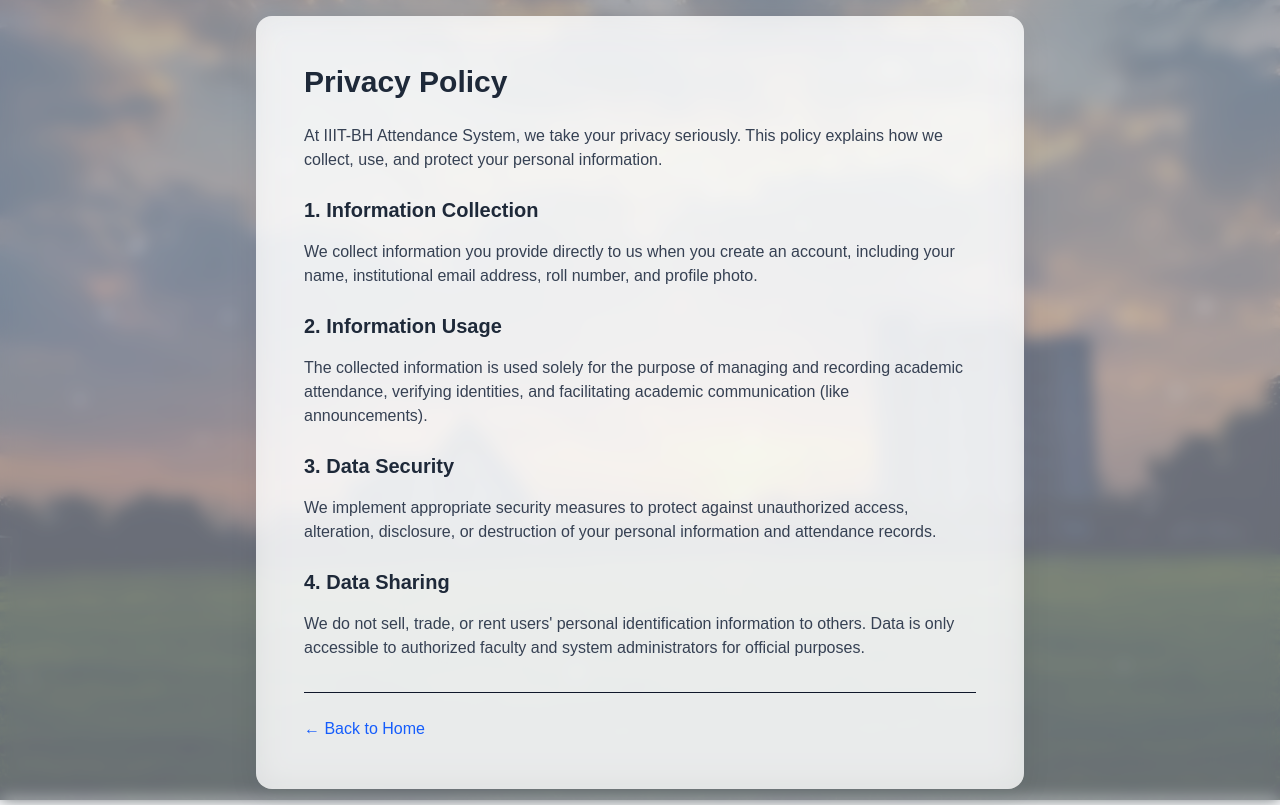
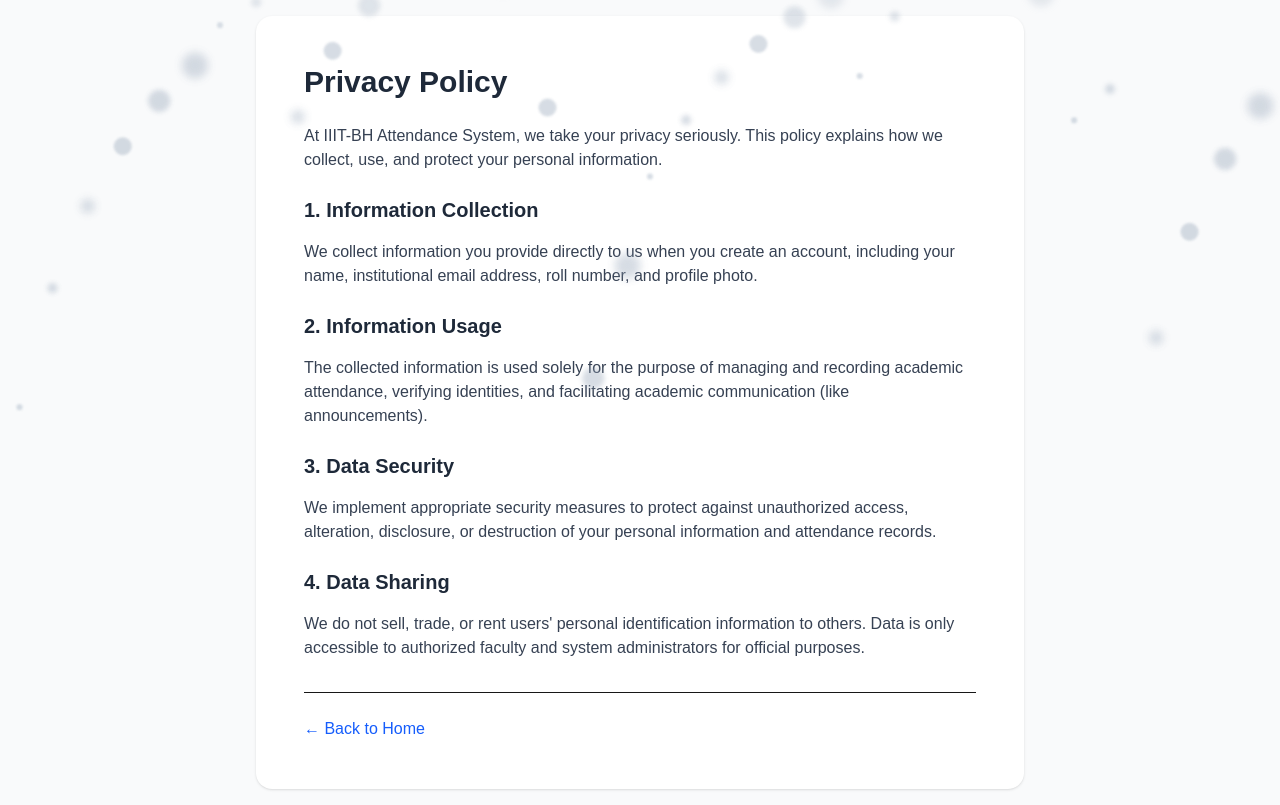
Before and after one commit to Clizerd-iiit/iiitbh-attendance, a Next.js app: page /privacy in a window 1280 px wide. Built offline with nearby package versions, Linux system fonts and the light colour scheme.

Commit message:
revert(ui): restore solid theme dashboards while retaining ambient smoke loop animation

```diff
--- a/src/app/auth/login/page.tsx
+++ b/src/app/auth/login/page.tsx
@@ -50,6 +50,30 @@
 
   return (
     <div className="min-h-screen relative flex items-center justify-center p-4 overflow-hidden">
+      {/* ── Background Scenery Layer (IIIT Bhagalpur Campus) ── */}
+      <div className="absolute inset-0 pointer-events-none select-none z-0">
+        <Image
+          src="/iiitbh-campus.jpg"
+          alt="IIIT Bhagalpur Campus"
+          role="presentation"
+          fill
+          priority
+          className="object-cover object-center scale-105 filter contrast-125 brightness-90 dark:brightness-60 transition-all duration-700"
+        />
+
+        {/* Dynamic Architectural Frosted Gradient Overlay */}
+        <div className="absolute inset-0 bg-gradient-to-t from-slate-950/70 via-blue-950/35 to-slate-900/50 dark:from-[#120e0b]/92 dark:via-[#1f1712]/75 dark:to-[#120e0b]/85 transition-colors duration-500" />
+
+        {/* Artistic line sketch overlay texture */}
+        <div
+          className="absolute inset-0 opacity-20 mix-blend-screen pointer-events-none bg-center bg-cover"
+          style={{
+            backgroundImage: 'radial-gradient(circle at center, rgba(255,255,255,0.22) 1px, transparent 1px)',
+            backgroundSize: '24px 24px',
+          }}
+        />
+      </div>
+
       {/* ── Top Bar with Theme Toggle ── */}
       <div className="absolute top-4 right-4 z-30">
         <ThemeToggle className="glass-panel" />
--- a/src/app/globals.css
+++ b/src/app/globals.css
@@ -3,8 +3,8 @@
 @custom-variant dark (&:where(.dark, .dark *));
 
 :root {
-  --background: transparent;
-  --foreground: #0f172a;
+  --background: #ffffff;
+  --foreground: #171717;
 }
 
 @theme inline {
@@ -18,90 +18,29 @@
 /* DARK BROWNISH THEME (RICH ESPRESSO & WARM SAND)                    */
 /* ------------------------------------------------------------------ */
 html.dark {
-  --background: transparent;
+  --background: #17120e;
   --foreground: #f6eee5;
   color-scheme: dark;
 }
 
 html.dark body {
-  background-color: transparent !important;
+  background-color: #17120e !important;
   color: #f6eee5 !important;
 }
 
-/* Sidebar & Navigation Frosted Glass */
-.sidebar-glass {
-  background-color: rgba(255, 255, 255, 0.75) !important;
-  backdrop-filter: blur(20px) saturate(180%);
-  -webkit-backdrop-filter: blur(20px) saturate(180%);
-  border-right: 1px solid rgba(255, 255, 255, 0.45) !important;
-  box-shadow: 4px 0 25px rgba(15, 23, 42, 0.08);
+html.dark .bg-white {
+  background-color: #241c16 !important;
+  color: #f6eee5 !important;
+  border-color: #3d3026 !important;
 }
 
-html.dark .sidebar-glass {
-  background-color: rgba(26, 20, 16, 0.78) !important;
-  backdrop-filter: blur(20px) saturate(180%);
-  -webkit-backdrop-filter: blur(20px) saturate(180%);
-  border-right: 1px solid rgba(85, 65, 50, 0.55) !important;
-  box-shadow: 4px 0 30px rgba(0, 0, 0, 0.5);
-}
-
-.navbar-top-glass {
-  background-color: rgba(255, 255, 255, 0.8) !important;
-  backdrop-filter: blur(16px) saturate(180%);
-  -webkit-backdrop-filter: blur(16px) saturate(180%);
-  border-bottom: 1px solid rgba(255, 255, 255, 0.45) !important;
-  box-shadow: 0 4px 20px rgba(15, 23, 42, 0.06);
-}
-
-html.dark .navbar-top-glass {
-  background-color: rgba(26, 20, 16, 0.82) !important;
-  backdrop-filter: blur(16px) saturate(180%);
-  -webkit-backdrop-filter: blur(16px) saturate(180%);
-  border-bottom: 1px solid rgba(85, 65, 50, 0.55) !important;
-  box-shadow: 0 4px 20px rgba(0, 0, 0, 0.45);
-}
-
-/* Global Glassmorphic Card & Panel Overrides */
-.bg-white {
-  background-color: rgba(255, 255, 255, 0.76) !important;
-  backdrop-filter: blur(16px) saturate(170%);
-  -webkit-backdrop-filter: blur(16px) saturate(170%);
-  border-color: rgba(255, 255, 255, 0.45) !important;
-  box-shadow: 0 8px 30px rgba(15, 23, 42, 0.08);
-}
-
-html.dark .bg-white {
-  background-color: rgba(36, 28, 22, 0.78) !important;
-  backdrop-filter: blur(16px) saturate(170%);
-  -webkit-backdrop-filter: blur(16px) saturate(170%);
-  border-color: rgba(85, 65, 50, 0.5) !important;
-  box-shadow: 0 8px 30px rgba(0, 0, 0, 0.35);
+html.dark .bg-gray-50 {
+  background-color: #1a1410 !important;
   color: #f6eee5 !important;
 }
 
-.bg-gray-50 {
-  background-color: rgba(248, 250, 252, 0.42) !important;
-  backdrop-filter: blur(8px);
-  -webkit-backdrop-filter: blur(8px);
-}
-
-html.dark .bg-gray-50 {
-  background-color: rgba(22, 17, 13, 0.55) !important;
-  backdrop-filter: blur(8px);
-  -webkit-backdrop-filter: blur(8px);
-  color: #f6eee5 !important;
-}
-
-.bg-gray-100 {
-  background-color: rgba(241, 245, 249, 0.65) !important;
-  backdrop-filter: blur(10px);
-  -webkit-backdrop-filter: blur(10px);
-}
-
 html.dark .bg-gray-100 {
-  background-color: rgba(46, 36, 28, 0.72) !important;
-  backdrop-filter: blur(10px);
-  -webkit-backdrop-filter: blur(10px);
+  background-color: #2a2018 !important;
   color: #f6eee5 !important;
 }
 
@@ -170,9 +109,9 @@
 }
 
 /* ------------------------------------------------------------------ */
-/* SNOWFALL LOOP ANIMATION                                            */
+/* SMOKE / SNOWFALL LOOP ANIMATION                                    */
 /* ------------------------------------------------------------------ */
-@keyframes snowfall {
+@keyframes smokeDrift {
   0% {
     transform: translateY(-10vh) translateX(0);
     opacity: 0;
@@ -189,29 +128,35 @@
   }
 }
 
+.smoke-particle,
 .snow-flake {
   position: absolute;
   top: -20px;
-  background: white;
+  background: rgba(148, 163, 184, 0.45);
   border-radius: 50%;
   pointer-events: none;
-  filter: blur(0.5px);
-  animation: snowfall linear infinite;
+  filter: blur(0.7px);
+  animation: smokeDrift linear infinite;
+}
+
+html.dark .smoke-particle,
+html.dark .snow-flake {
+  background: rgba(254, 243, 199, 0.65);
 }
 
 /* Glassmorphism Classes */
 .glass-panel {
-  background: rgba(255, 255, 255, 0.72) !important;
-  backdrop-filter: blur(16px) saturate(170%);
-  -webkit-backdrop-filter: blur(16px) saturate(170%);
-  border: 1px solid rgba(255, 255, 255, 0.45);
+  background: rgba(255, 255, 255, 0.82);
+  backdrop-filter: blur(16px);
+  -webkit-backdrop-filter: blur(16px);
+  border: 1px solid rgba(255, 255, 255, 0.35);
 }
 
 html.dark .glass-panel {
-  background: rgba(36, 28, 22, 0.76) !important;
-  backdrop-filter: blur(16px) saturate(170%);
-  -webkit-backdrop-filter: blur(16px) saturate(170%);
-  border: 1px solid rgba(82, 63, 48, 0.5);
+  background: rgba(36, 28, 22, 0.85);
+  backdrop-filter: blur(16px);
+  -webkit-backdrop-filter: blur(16px);
+  border: 1px solid rgba(82, 63, 48, 0.45);
 }
 
 /* Ultra-Glassmorphism for Login Card & Translucent Overlays */
@@ -232,10 +177,9 @@
 }
 
 body {
-  background: transparent !important;
+  background: var(--background);
   color: var(--foreground);
   font-family: Arial, Helvetica, sans-serif;
-  min-height: 100vh;
 }
 
 /* Sleek translucent scrollbars */
--- a/src/components/shared/GlobalBackground.tsx
+++ b/src/components/shared/GlobalBackground.tsx
@@ -1,63 +1,40 @@
 'use client';
 
 import React, { useMemo } from 'react';
-import Image from 'next/image';
 
 export function GlobalBackground() {
-  // Generate lightweight looped snowfall particles
-  const snowflakes = useMemo(() => {
-    return Array.from({ length: 42 }).map((_, i) => ({
+  // Generate lightweight ambient looped smoke / drift particles
+  const particles = useMemo(() => {
+    return Array.from({ length: 36 }).map((_, i) => ({
       id: i,
-      left: `${(i * 2.38) % 100}%`,
-      size: `${(i % 5) + 3}px`,
-      duration: `${6.5 + (i % 6) * 1.3}s`,
-      delay: `${(i * 0.28) % 5}s`,
-      opacity: 0.35 + (i % 5) * 0.12,
+      left: `${(i * 2.77) % 100}%`,
+      size: `${(i % 6) * 4 + 6}px`,
+      duration: `${10 + (i % 8) * 2.2}s`,
+      delay: `${(i * 0.4) % 6}s`,
+      opacity: 0.2 + (i % 5) * 0.08,
+      blur: `${(i % 3) * 1.5 + 1}px`,
     }));
   }, []);
 
   return (
     <aside
       aria-hidden="true"
-      className="fixed inset-0 pointer-events-none -z-50 overflow-hidden select-none"
+      className="fixed inset-0 pointer-events-none z-30 overflow-hidden select-none"
     >
-      {/* ── Background Scenery Layer (IIIT Bhagalpur Campus) ── */}
-      <div className="absolute inset-0">
-        <Image
-          src="/iiitbh-campus.jpg"
-          alt=""
-          role="presentation"
-          fill
-          priority
-          className="object-cover object-center scale-105 filter contrast-125 brightness-90 dark:brightness-60 transition-all duration-700"
-        />
-
-        {/* Dynamic Architectural Frosted Gradient Overlay */}
-        <div className="absolute inset-0 bg-gradient-to-t from-slate-950/70 via-blue-950/35 to-slate-900/50 dark:from-[#120e0b]/92 dark:via-[#1f1712]/75 dark:to-[#120e0b]/85 transition-colors duration-500" />
-
-        {/* Artistic line sketch overlay texture */}
-        <div
-          className="absolute inset-0 opacity-20 mix-blend-screen pointer-events-none bg-center bg-cover"
-          style={{
-            backgroundImage: 'radial-gradient(circle at center, rgba(255,255,255,0.22) 1px, transparent 1px)',
-            backgroundSize: '24px 24px',
-          }}
-        />
-      </div>
-
-      {/* ── Snowfall Loop Particles ── */}
-      <div className="absolute inset-0 pointer-events-none z-10 overflow-hidden">
-        {snowflakes.map(flake => (
+      {/* ── Ambient Floating Smoke / Particles Loop ── */}
+      <div className="absolute inset-0 pointer-events-none overflow-hidden">
+        {particles.map(p => (
           <span
-            key={flake.id}
-            className="snow-flake"
+            key={p.id}
+            className="smoke-particle"
             style={{
-              left: flake.left,
-              width: flake.size,
-              height: flake.size,
-              animationDuration: flake.duration,
-              animationDelay: flake.delay,
-              opacity: flake.opacity,
+              left: p.left,
+              width: p.size,
+              height: p.size,
+              animationDuration: p.duration,
+              animationDelay: p.delay,
+              opacity: p.opacity,
+              filter: `blur(${p.blur})`,
             }}
           />
         ))}
```
Also changed, not shown: src/components/shared/Navbar.tsx (+11 -11 lines).
